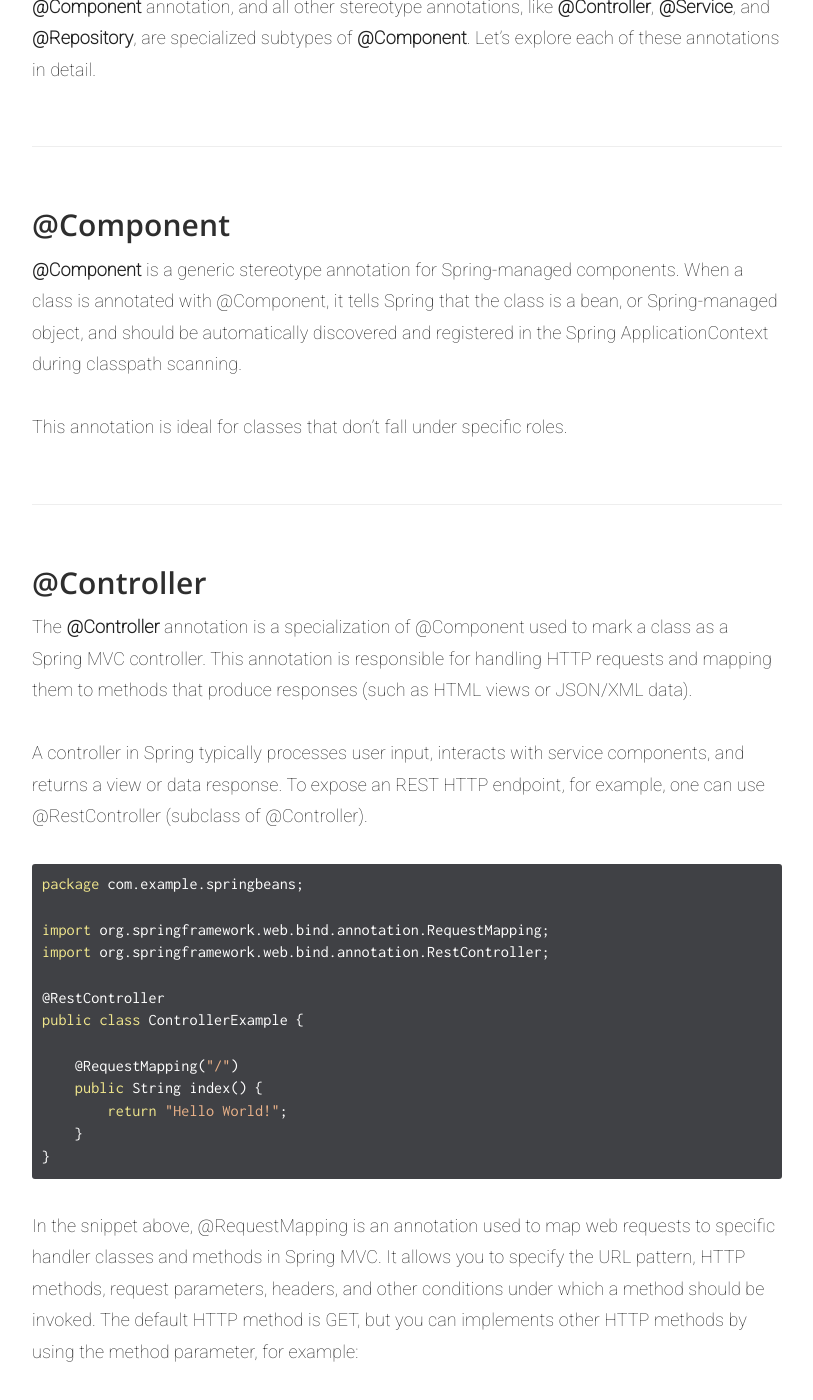
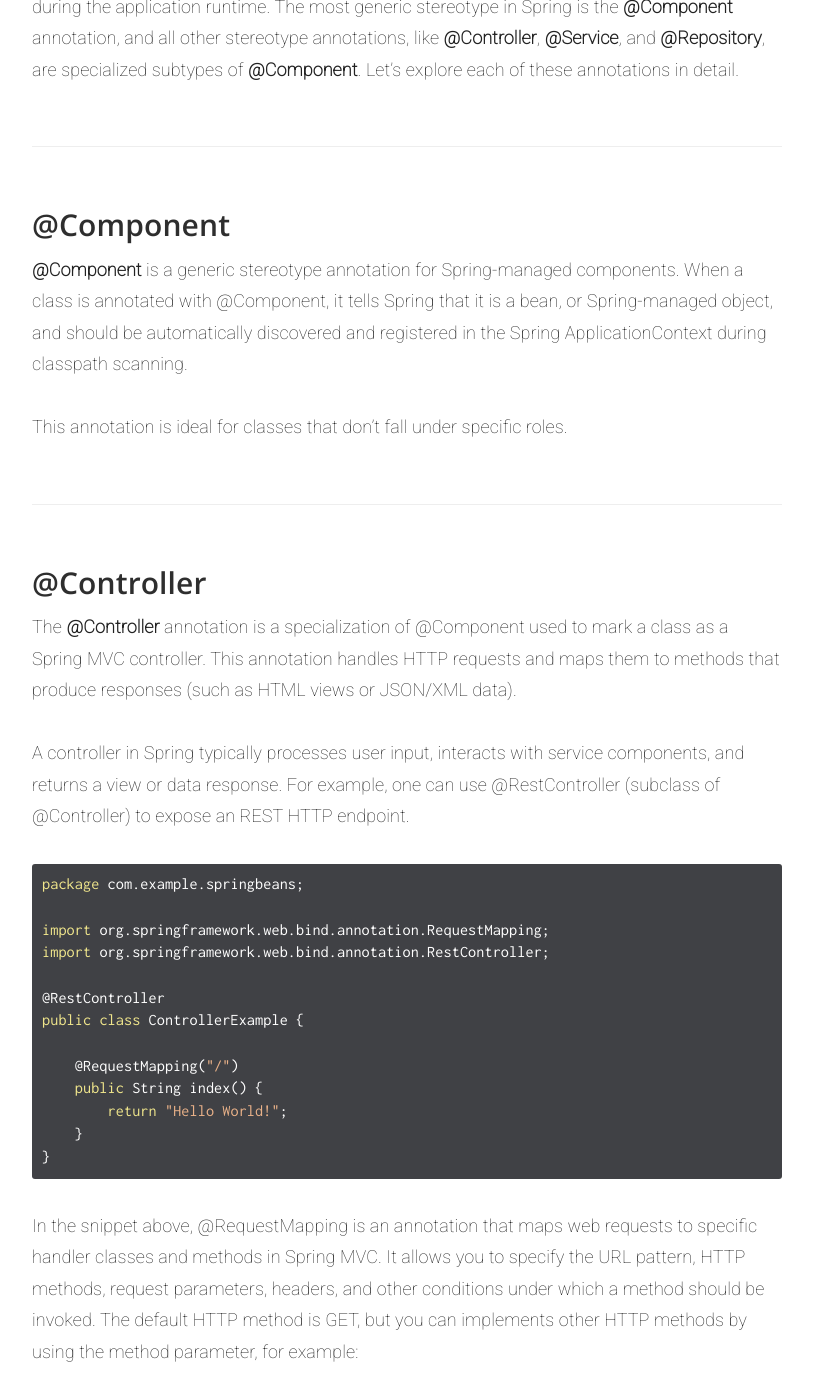
Before and after one commit to UniVE-SSV/SoftwareArchitectures24, a Jekyll site: the page built from _docs/spring-2/stereotypes.md, in a window 1280 px wide and 1400 px high, scrolled down 2452 px. Shown: the whole window, without its empty margins (383-1196 px from the left). Built offline with Jekyll 4.4.1, drawn with Linux system fonts in a browser that asks for light colours; some of the changed text lies outside the part shown.

Commit message:
Fix stereotypes

```diff
--- a/_docs/spring-2/stereotypes.md
+++ b/_docs/spring-2/stereotypes.md
@@ -36,7 +36,7 @@
     }
 }
 {% endhighlight %}
-You can use it as a Spring bean, by using an XML configuration file (stored in resources folder):
+You can use it as a Spring bean by using an XML configuration file (stored in the resources folder):
 {% highlight xml %}
 <beans xmlns="http://www.springframework.org/schema/beans"
        xmlns:xsi="http://www.w3.org/2001/XMLSchema-instance"
@@ -69,17 +69,17 @@
 {% endhighlight %}
 If you run the application, you should see the printed line from the constructor.
 ## Spring Stereotypes
-In the Spring Framework, stereotype annotations are used to define the roles of classes within an application, making the codebase more organized and easy to manage. These annotations serve as a form of metadata that instructs the Spring container on how to handle the components during the application runtime. The most generic stereotype in Spring is the **@Component** annotation, and all other stereotype annotations, like **@Controller**, **@Service**, and **@Repository**, are specialized subtypes of **@Component**. Let’s explore each of these annotations in detail.
+In the Spring Framework, stereotype annotations define the roles of classes within an application, making the codebase more organized and easy to manage. These annotations serve as a form of metadata instructing the Spring container on handling the components during the application runtime. The most generic stereotype in Spring is the **@Component** annotation, and all other stereotype annotations, like **@Controller**, **@Service**, and **@Repository**, are specialized subtypes of **@Component**. Let’s explore each of these annotations in detail.
 ### @Component
-**@Component** is a generic stereotype annotation for Spring-managed components. When a class is annotated with @Component, it tells Spring that the class is a bean, or Spring-managed object, and should be automatically discovered and registered in the Spring ApplicationContext during classpath scanning.
+**@Component** is a generic stereotype annotation for Spring-managed components. When a class is annotated with @Component, it tells Spring that it is a bean, or Spring-managed object, and should be automatically discovered and registered in the Spring ApplicationContext during classpath scanning.
 
 This annotation is ideal for classes that don’t fall under specific roles.
 
 ### @Controller
-The **@Controller** annotation is a specialization of @Component used to mark a class as a Spring MVC controller. This annotation is responsible for handling HTTP requests and mapping them to methods that produce responses (such as HTML views or JSON/XML data).
+The **@Controller** annotation is a specialization of @Component used to mark a class as a Spring MVC controller. This annotation handles HTTP requests and maps them to methods that produce responses (such as HTML views or JSON/XML data).
 
 A controller in Spring typically processes user input, interacts with service components, and returns a view or data response.
-To expose an REST HTTP endpoint, for example, one can use @RestController (subclass of @Controller).
+For example, one can use @RestController (subclass of @Controller) to expose an REST HTTP endpoint.
 {% highlight java %}
 package com.example.springbeans;
 
@@ -95,7 +95,7 @@
     }
 }
 {% endhighlight %}
-In the snippet above, @RequestMapping is an annotation used to map web requests to specific handler classes and methods in Spring MVC. It allows you to specify the URL pattern, HTTP methods, request parameters, headers, and other conditions under which a method should be invoked. The default HTTP method is GET, but you can implements other HTTP methods by using the method parameter, for example:
+In the snippet above, @RequestMapping is an annotation that maps web requests to specific handler classes and methods in Spring MVC. It allows you to specify the URL pattern, HTTP methods, request parameters, headers, and other conditions under which a method should be invoked. The default HTTP method is GET, but you can implements other HTTP methods by using the method parameter, for example:
 {% highlight java %}
 @RequestMapping(value = "/users", method = RequestMethod.POST)
 {% endhighlight %}
@@ -105,11 +105,11 @@
 - @PutMapping: For HTTP PUT requests.
 - @DeleteMapping: For HTTP DELETE requests.
 - @PatchMapping: For HTTP PATCH requests.
-Using these, you don't need to specify the method in the annotation.
+You don't need to specify the method in the annotation using these.
 ### @Service
-The @Service annotation is another specialization of @Component, which is used to indicate that a class provides some business logic or service. This annotation is often used for the middle layer of an application, where you encapsulate the business rules or logic.
+The @Service annotation is another specialization of @Component. It indicates that a class provides some business logic or service. This annotation is often used for the middle layer of an application, where you encapsulate the business rules or logic.
 
-It plays a key role in the Service Layer pattern, where it handles the logic behind user requests and coordinates various repository operations. We will see how to use it in the next part of the lesson.
+It plays a key role in the Service Layer pattern, handling the logic behind user requests and coordinating various repository operations. In the next part of the lesson, we will see how to use it.
 ### @Repository
 The @Repository annotation is a specialization of @Component and is used to designate a class as a Data Access Object (DAO). This class interacts with the database, managing persistence operations like creating, reading, updating, and deleting records. In other words, a class annotated with @Repository encapsulates the logic needed to interact with the database or other data storage mechanisms.
 <div>
```
Also changed, not shown: other parts of _docs/spring-2/stereotypes.md (+1 -1 lines).
